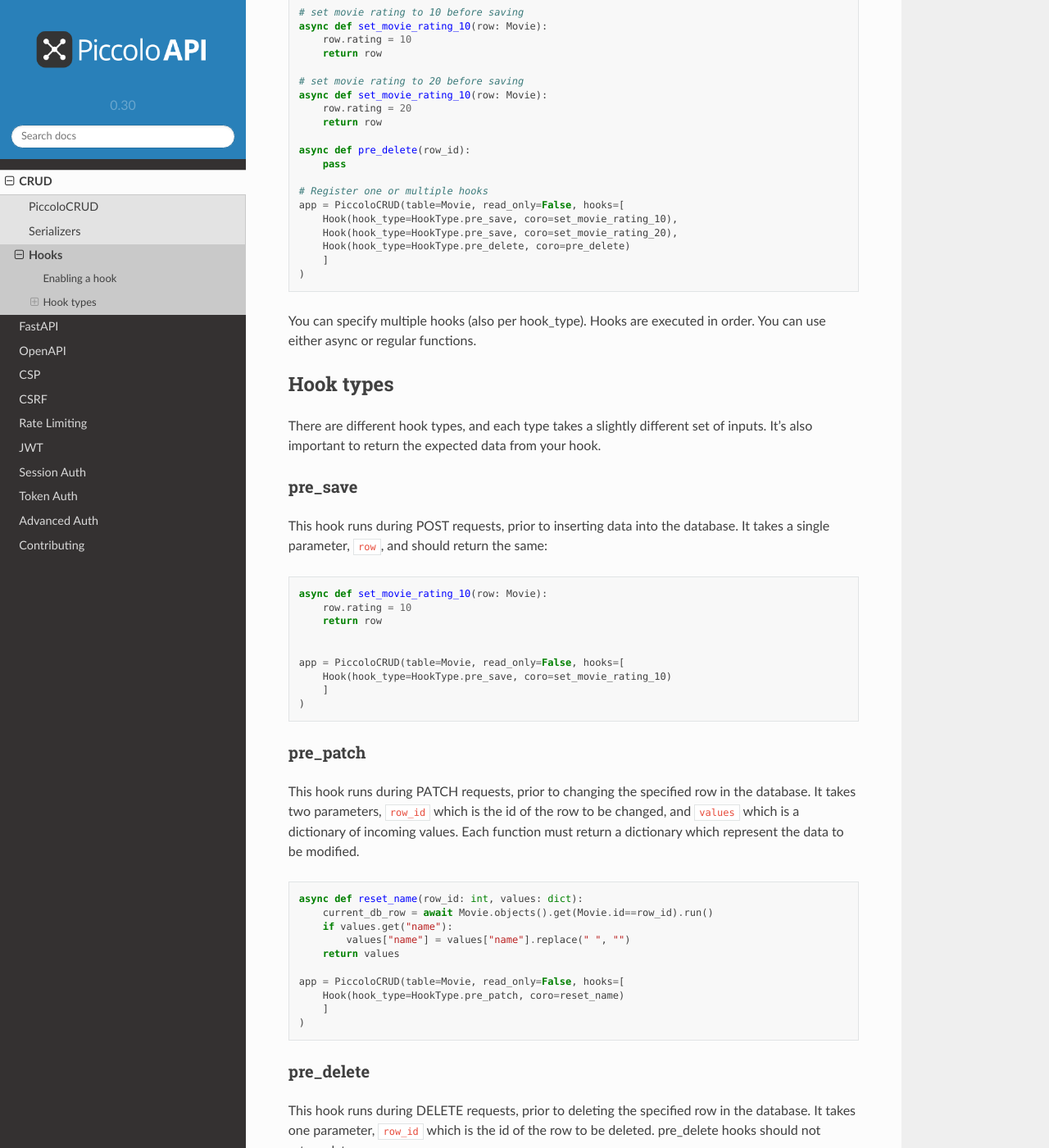
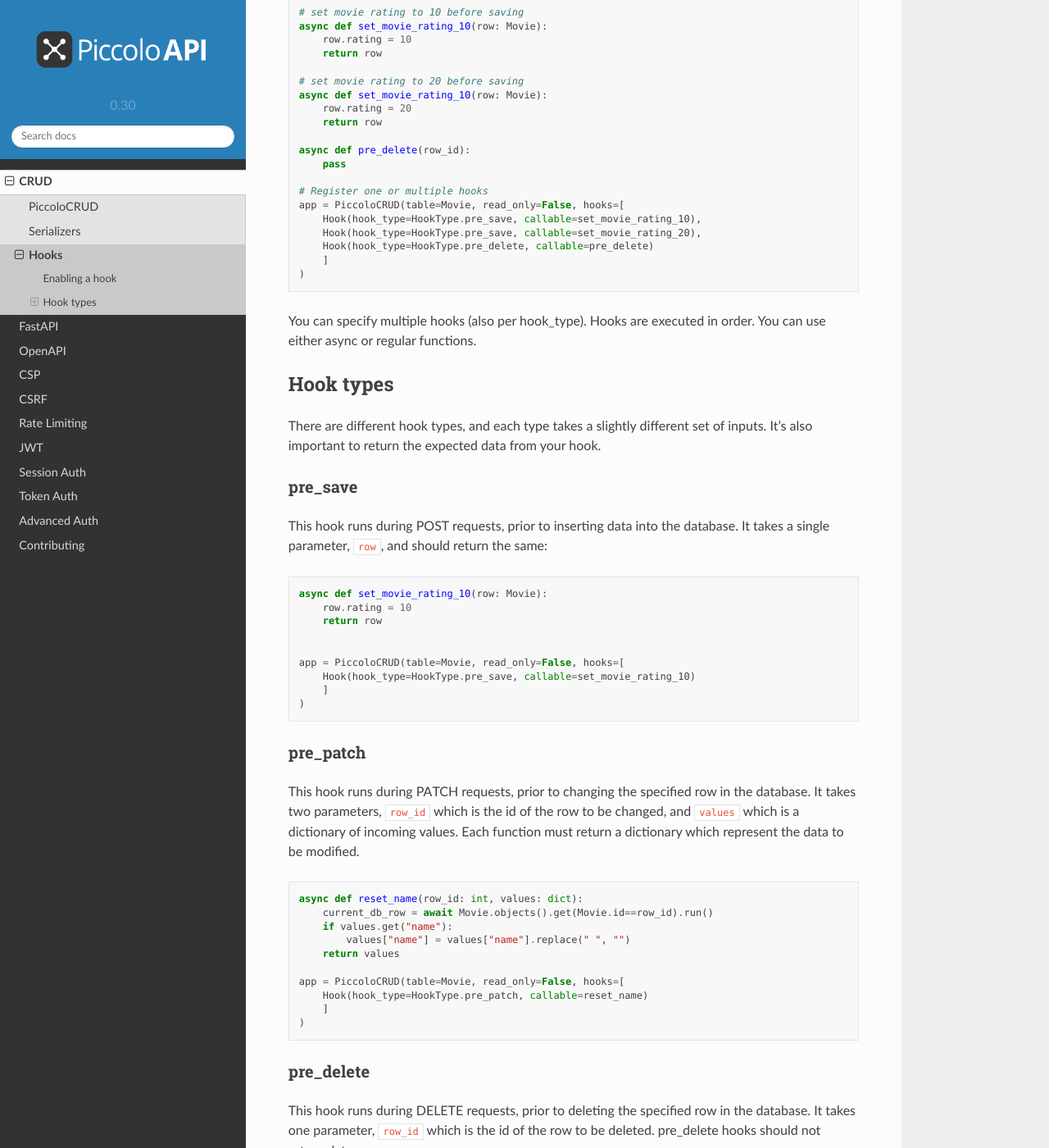
Before and after one commit to piccolo-orm/piccolo_api, a Sphinx documentation site: the page built from docs/source/crud/hooks.rst, in a window 1280 px wide and 1400 px high, scrolled down 426 px. Shown: the whole window at 82% size. Built offline with Sphinx 7.4.7 and the Read the Docs theme 2.0.0, drawn with Linux system fonts in a browser that asks for light colours.

Commit message:
doc typos and corrections

```diff
--- a/docs/source/crud/hooks.rst
+++ b/docs/source/crud/hooks.rst
@@ -30,9 +30,9 @@ Define a method, and register it with PiccoloCRUD:
 
     # Register one or multiple hooks
     app = PiccoloCRUD(table=Movie, read_only=False, hooks=[
-        Hook(hook_type=HookType.pre_save, coro=set_movie_rating_10),
-        Hook(hook_type=HookType.pre_save, coro=set_movie_rating_20),
-        Hook(hook_type=HookType.pre_delete, coro=pre_delete)
+        Hook(hook_type=HookType.pre_save, callable=set_movie_rating_10),
+        Hook(hook_type=HookType.pre_save, callable=set_movie_rating_20),
+        Hook(hook_type=HookType.pre_delete, callable=pre_delete)
         ]
     )
 
@@ -40,7 +40,7 @@ You can specify multiple hooks (also per hook_type). Hooks are executed in order
 You can use either async or regular functions.
 
 Hook types
----------------
+----------
 
 There are different hook types, and each type takes a slightly different set of inputs.
 It's also important to return the expected data from your hook.
@@ -59,7 +59,7 @@ It takes a single parameter, ``row``, and should return the same:
 
 
     app = PiccoloCRUD(table=Movie, read_only=False, hooks=[
-        Hook(hook_type=HookType.pre_save, coro=set_movie_rating_10)
+        Hook(hook_type=HookType.pre_save, callable=set_movie_rating_10)
         ]
     )
 
@@ -79,13 +79,13 @@ Each function must return a dictionary which represent the data to be modified.
         return values
 
     app = PiccoloCRUD(table=Movie, read_only=False, hooks=[
-        Hook(hook_type=HookType.pre_patch, coro=reset_name)
+        Hook(hook_type=HookType.pre_patch, callable=reset_name)
         ]
     )
 
 
 pre_delete
-~~~~~~~~~
+~~~~~~~~~~
 
 This hook runs during DELETE requests, prior to deleting the specified row in the database.
 It takes one parameter, ``row_id`` which is the id of the row to be deleted.
@@ -97,6 +97,6 @@ pre_delete hooks should not return data
         pass
 
     app = PiccoloCRUD(table=Movie, read_only=False, hooks=[
-        Hook(hook_type=HookType.pre_delete, coro=pre_delete)
+        Hook(hook_type=HookType.pre_delete, callable=pre_delete)
         ]
     )
```
